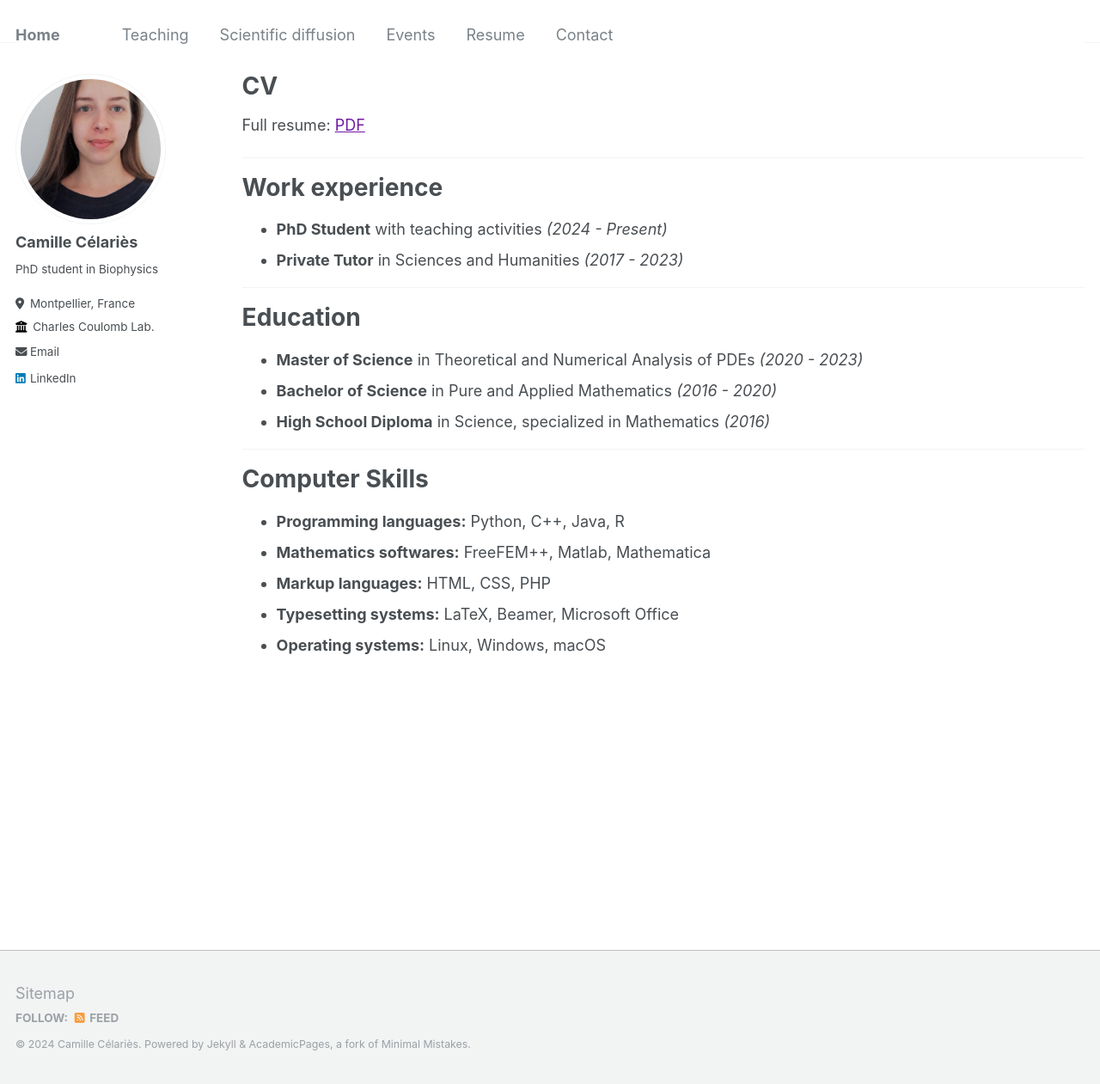
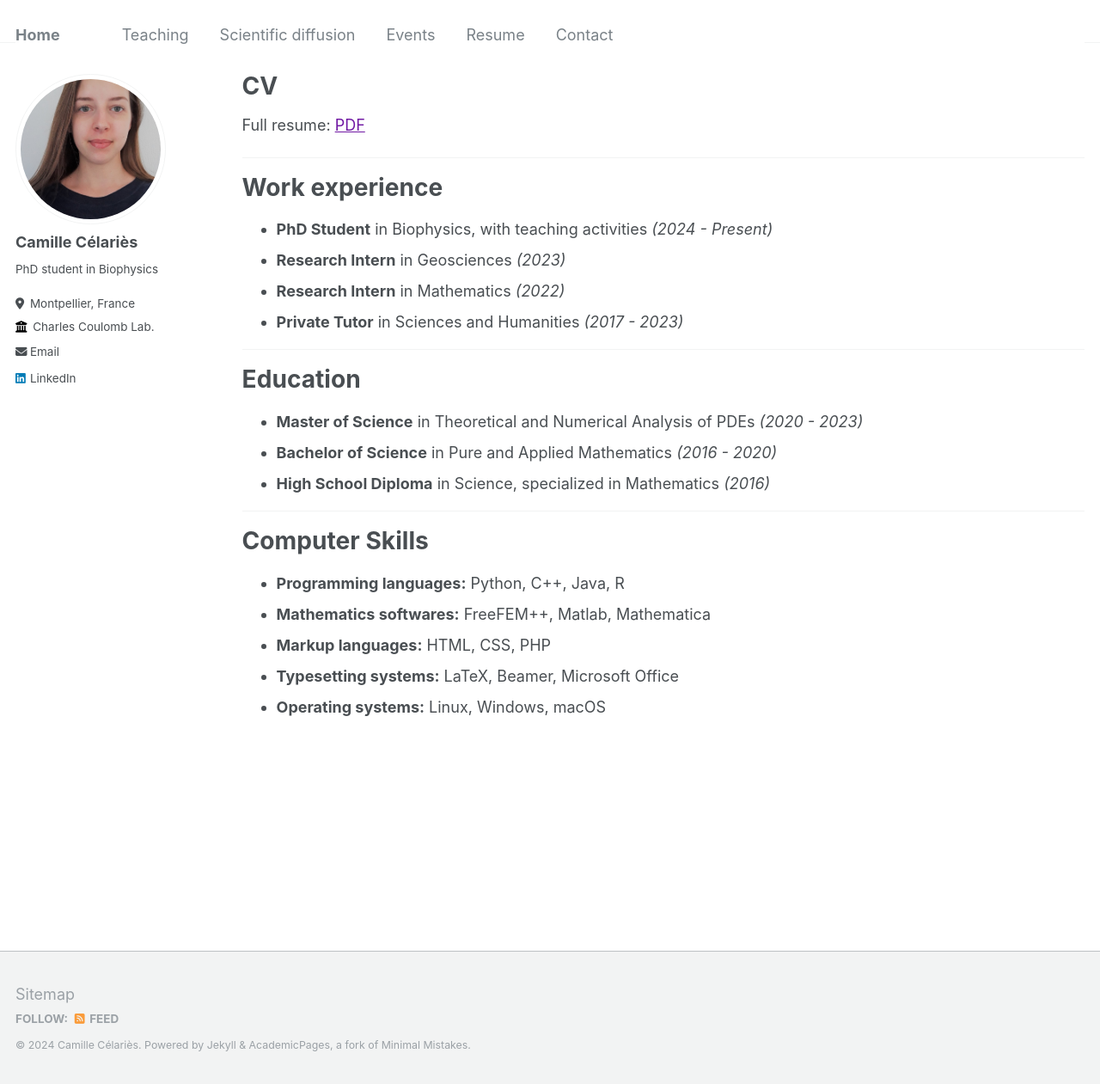
Before and after one commit to camillecelaries/camillecelaries.github.io, a Jekyll site: the page built from _pages/cv.md, in a window 1280 px wide and 1261 px high. Shown: the whole window at 86% size. Built offline with Jekyll 4.4.1, drawn with Linux system fonts in a browser that asks for light colours.

Commit message:
Update cv.md

```diff
--- a/_pages/cv.md
+++ b/_pages/cv.md
@@ -16,7 +16,9 @@ Full resume: [PDF]({{ site.url }}/files/CV Camille Celaries.pdf)
 Work experience
 ======
 
-* <b>PhD Student</b> with teaching activities <i>(2024 - Present)</i>
+* <b>PhD Student</b> in Biophysics, with teaching activities <i>(2024 - Present)</i>
+* <b>Research Intern</b> in Geosciences <i>(2023)</i>
+* <b>Research Intern</b> in Mathematics <i>(2022)</i>
 * <b>Private Tutor</b> in Sciences and Humanities <i>(2017 - 2023)</i>
 
 ***
```
